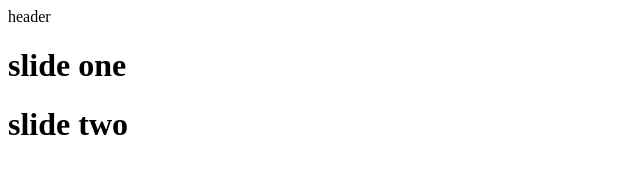
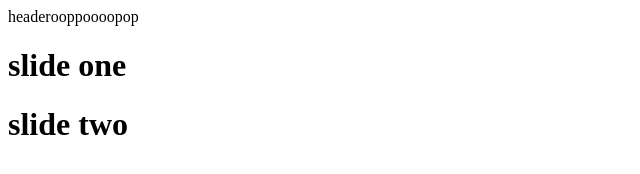
Before and after one commit to pooyanbn001/gitt11, a plain HTML site: page index.html in a window 1280 px wide. Shown: the whole page, without its empty margins (0-640 px from the left). Drawn offline with Linux system fonts and the light colour scheme.

Commit message:
added new

```diff
--- a/index.html
+++ b/index.html
@@ -7,7 +7,7 @@
 </head>
 <body>
     <header>
-        header
+        headerooppoooopop
     </header>
     <div class ="slider">
         <h1>slide one</h1>
```
